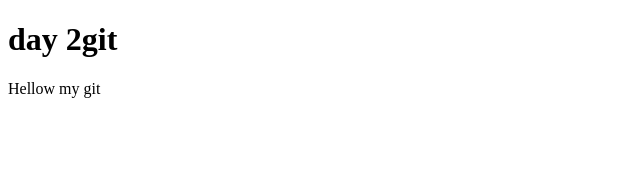
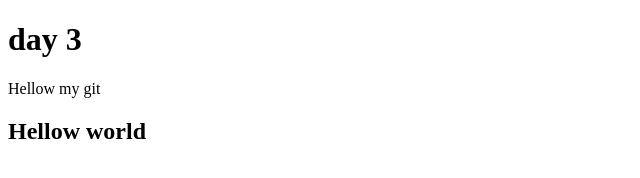
Before and after one commit to Mani1002/git1_demo, a plain HTML site: page index.html in a window 1280 px wide. Shown: the whole page, without its empty margins (0-640 px from the left). Drawn offline with Linux system fonts and the light colour scheme.

Commit message:
day 3 Updated

```diff
--- a/index.html
+++ b/index.html
@@ -5,7 +5,8 @@
     <meta name="viewport" content="width=device-width, initial-scale=1.0" />
     <title>Document</title>
   </head>
-  <h1>day 2git</h1>
+  <h1>day 3</h1>
   <p>Hellow my git</p>
+  <h2>Hellow world</h2>
   <body></body>
 </html>
--- a/style.css
+++ b/style.css
@@ -1,3 +1,3 @@
 .bg{
-    color: blue;
+    color: orange;
 }
```
